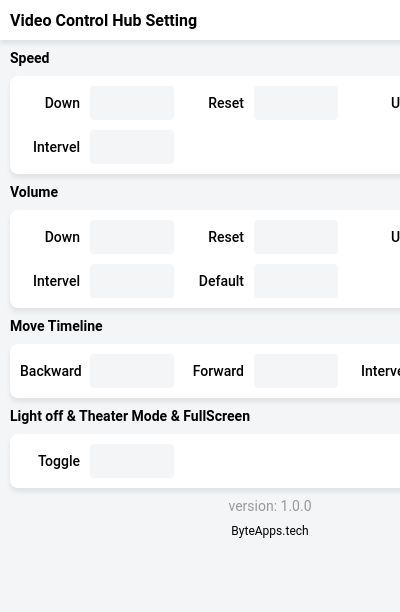
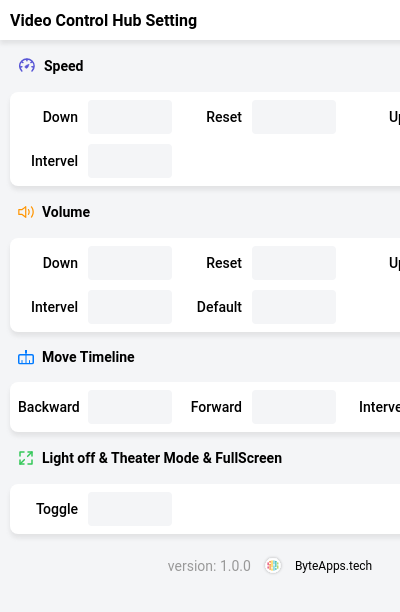
Before and after one commit to ByteApps-tech/VideoControlHub, a browser extension: page popup.html in a window 400 px wide. Shown: the top 612 px of the page. Drawn offline with Linux system fonts and the light colour scheme.

Commit message:
update: style

```diff
--- a/contentScript.js
+++ b/contentScript.js
@@ -145,10 +145,10 @@ function showMessage(message) {
   messageElement.style.top = '20px';
   messageElement.style.left = '20px';
   // messageElement.style.transform = 'translate(-50%, -50%)';
-  messageElement.style.backgroundColor = '#a7aa';
+  messageElement.style.backgroundColor = 'rgba(0, 0, 0, 0.7)';
   messageElement.style.color = '#fff';
   messageElement.style.fontSize = '16px';
-  messageElement.style.borderRadius = '4px';
+  messageElement.style.borderRadius = '8px';
   messageElement.style.textAlign = 'center';
   messageElement.style.padding = '10px';
   messageElement.style.boxSizing = 'border-box';
--- a/popup.css
+++ b/popup.css
@@ -10,7 +10,6 @@ body {
 
 .container {
   width: 540px;
-  height: 500px;
 }
 
 .title {
@@ -35,6 +34,12 @@ body {
 
 .content__title {
   font-weight: 600;
+  display: flex;
+  align-items: center;
+}
+
+.content__title .image {
+  transform: scale(0.5);
 }
 
 .content__ctx {
@@ -43,7 +48,7 @@ body {
   border-radius: 8px;
   box-shadow: 0 4px 4px 0 rgba(153, 153, 153, .20);
   flex-wrap: wrap;
-  padding: 10px;
+  padding: 8px;
   gap: 10px;
 }
 
@@ -78,10 +83,8 @@ body {
 
 .footer {
   display: flex;
-  flex-direction: column;
   align-items: center;
   justify-content: center;
-  gap: 10px;
 }
 
 .footer p {
@@ -90,11 +93,14 @@ body {
   margin: 0;
 }
 
-.footer > div {
+.footer .copyright {
   display: flex;
-  gap: 10px;
   align-items: center;
   justify-content: center;
   font-size: 12px;
   color: #000;
 }
+
+.footer .copyright .image {
+  transform: scale(0.5);
+}
--- a/popup.html
+++ b/popup.html
@@ -18,7 +18,8 @@
     <div class="content-wrapper">
       <!-- speed -->
       <div class="content__title">
-        Speed
+        <image class="image" src="./assets/speed_icon.svg" />
+        <span>Speed</span>
       </div>
       <div class="content__ctx">
         <div class="content__ctx-item">
@@ -40,7 +41,8 @@
       </div>
       <!-- Volume -->
       <div class="content__title">
-        Volume
+        <image class="image" src="./assets/volume_icon.svg" />
+        <span>Volume</span>
       </div>
       <div class="content__ctx">
         <div class="content__ctx-item">
@@ -66,7 +68,8 @@
       </div>
       <!-- Move Timeline -->
       <div class="content__title">
-        Move Timeline
+        <image class="image" src="./assets/timeline_icon.svg" />
+        <span>Move Timeline</span>
       </div>
       <div class="content__ctx">
         <div class="content__ctx-item">
@@ -84,7 +87,8 @@
       </div>
       <!-- Light off & Theater Mode & FullScreen -->
       <div class="content__title">
-        Light off & Theater Mode & FullScreen
+        <image class="image" src="./assets/full_icon.svg" />
+        <span>Light off & Theater Mode & FullScreen</span>
       </div>
       <div class="content__ctx">
         <div class="content__ctx-item">
@@ -94,7 +98,10 @@
       </div>
       <footer class="footer">
         <p>version: 1.0.0</p>
-        <div>ByteApps.tech</div>
+        <div class="copyright">
+          <image class="image" src="./assets/logo.svg" />
+          <span>ByteApps.tech</span>
+        </div>
       </footer>
     </div>
   </div>
```
Also changed, not shown: assets/bookmark.png (deleted), assets/delete.png (deleted), assets/edit.png (deleted), assets/ext-icon.png, assets/full_icon.svg (added), assets/logo.svg (added), assets/play.png (deleted), assets/save.png (deleted), assets/speed_icon.svg (added), assets/timeline_icon.svg (added), assets/volume_icon.svg (added), manifest.json.
